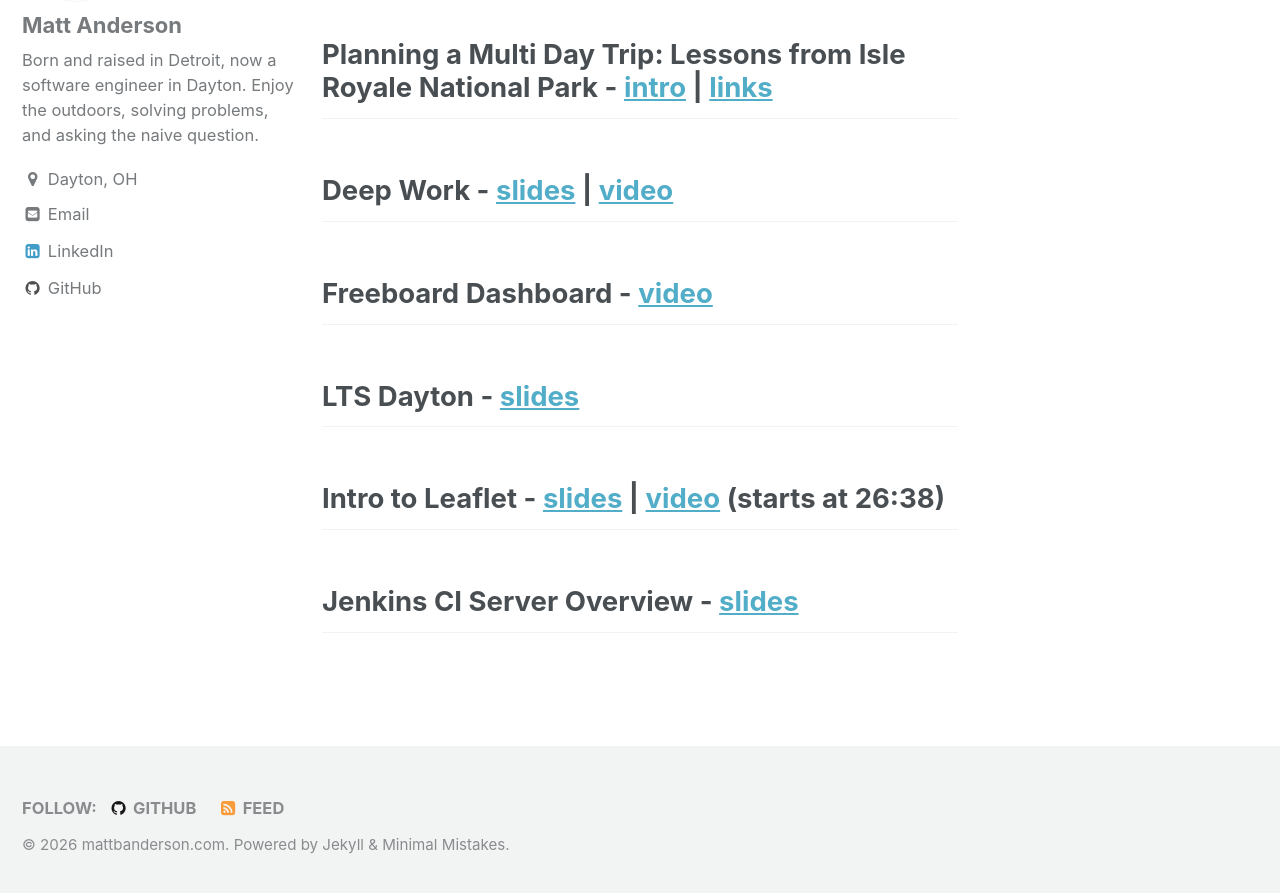
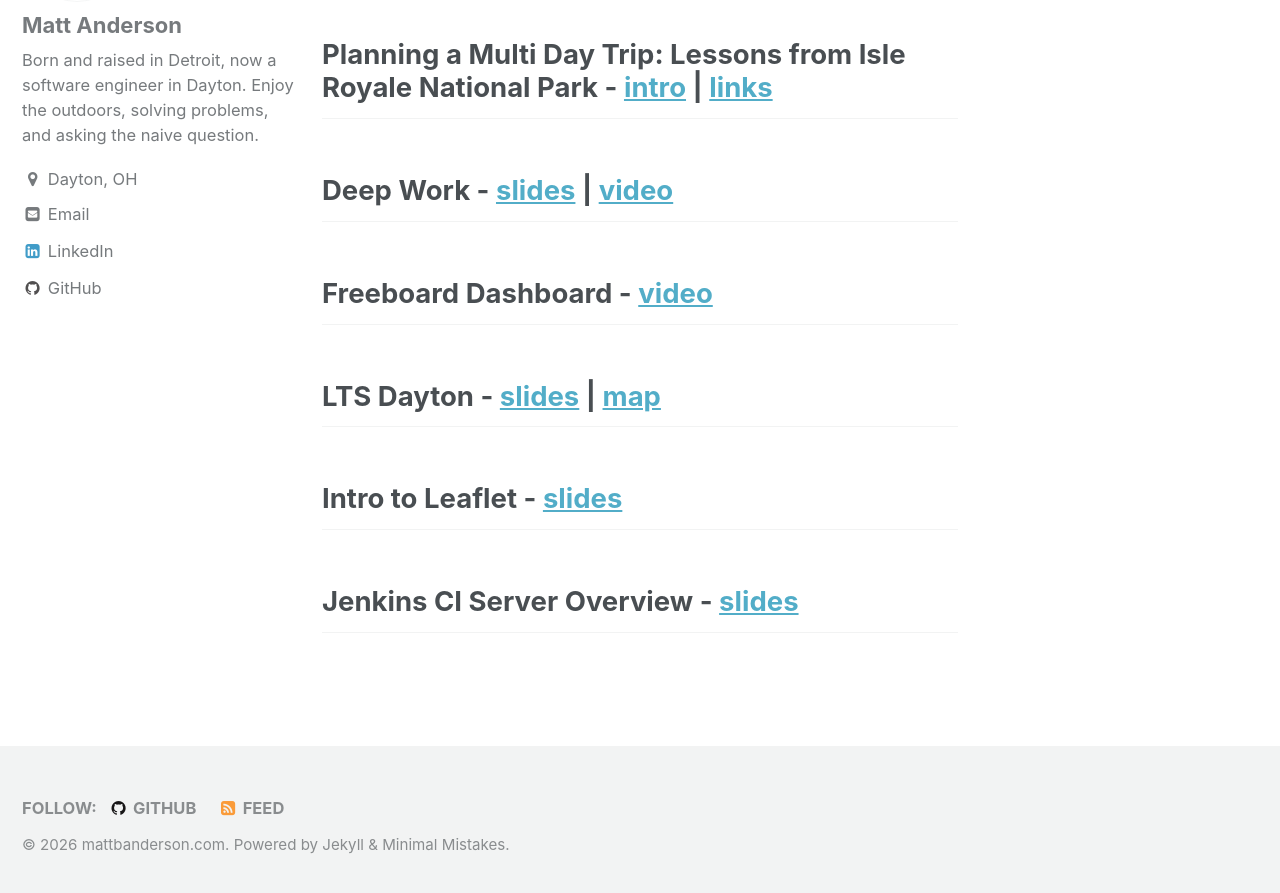
Before and after one commit to mattbanderson/mattbanderson.github.io, a Jekyll site: the page built from _pages/talks.md, in a window 1280 px wide and 900 px high, scrolled down 348 px. Shown: the top 893 px of the window. Built offline with Jekyll 4.4.1, drawn with Linux system fonts in a browser that asks for light colours.

Commit message:
Update Talks links

```diff
--- a/_pages/talks.md
+++ b/_pages/talks.md
@@ -6,6 +6,6 @@ permalink: /talks/
 ## Planning a Multi Day Trip: Lessons from Isle Royale National Park - [intro](https://theadventuresummit.com/schedule/planning-a-multi-day-trip-lessons-from-isle-royale-national-park-by-matt-anderson/) | [links](https://docs.google.com/presentation/d/1jabR3rg9cY8e_qi--yjREy7wsCwiF9DUl5toGgoPz10/edit?usp=drive_link)
 ## Deep Work - [slides](/assets/ppt/deep-work.pptx) | [video](https://www.youtube.com/watch?v=Ez5kA8WT0MA)
 ## Freeboard Dashboard - [video](https://www.youtube.com/watch?v=M-Q0tJ8WNS4&t=39m59s)
-## LTS Dayton - [slides](/assets/ppt/lts-dayton.ppt)
-## Intro to Leaflet - [slides](/assets/ppt/leaflet.ppt) | [video](http://livestream.com/accounts/12766112/events/5328224) (starts at 26:38)
+## LTS Dayton - [slides](/assets/ppt/lts-dayton.ppt) | [map](https://mattbanderson.com/lts-dayton-has-a-new-home/)
+## Intro to Leaflet - [slides](/assets/ppt/leaflet.ppt)
 ## Jenkins CI Server Overview - [slides](/assets/ppt/jenkins.ppt)
```
